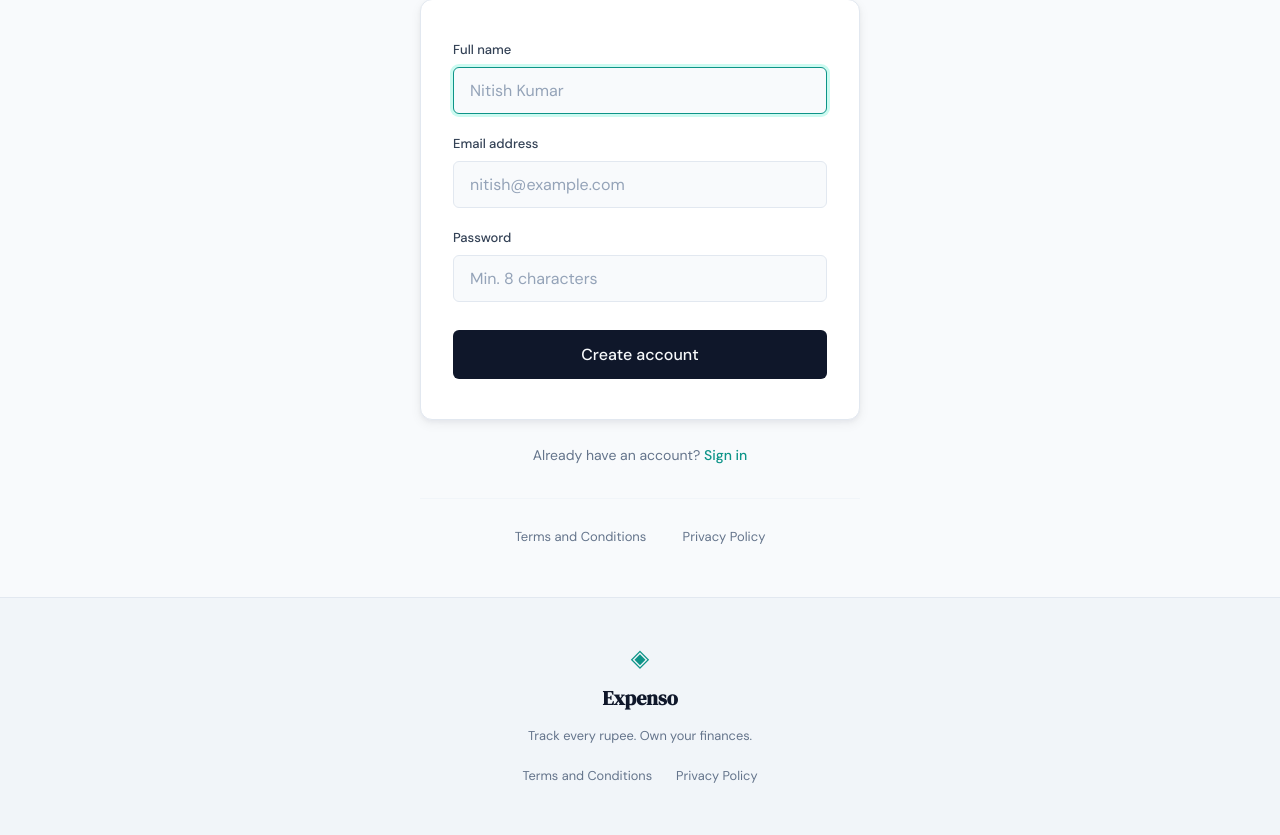
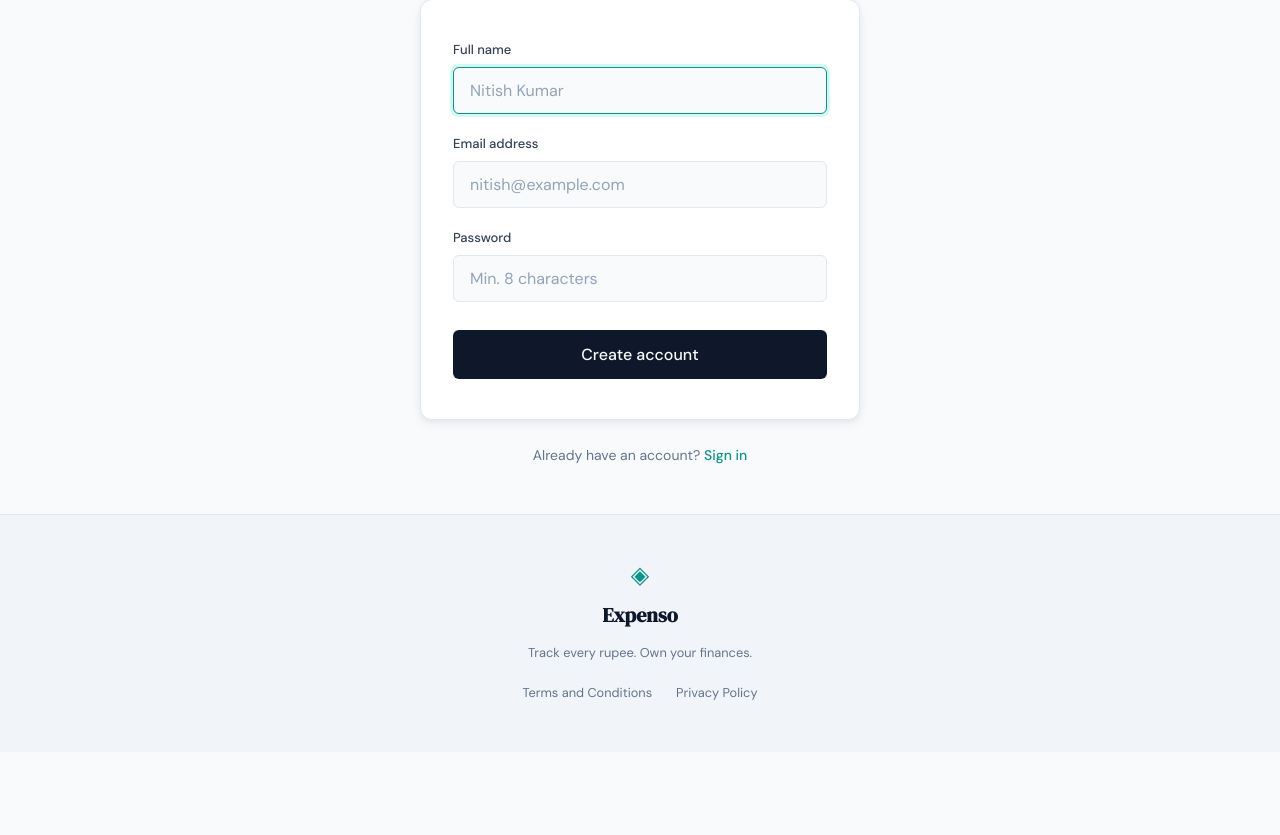
Before and after one commit to KrishnaCodeCrafter/Expenso, a Flask app: page /register in a window 1280 px wide. Shown: the part 228-1063 px from the top of the page. After the commit the page ends 928 px from the top, so only its background shows below. Run offline with Flask 3, Linux system fonts and the light colour scheme.

Commit message:
feat: remove footer links for terms and privacy policy from login and register pages

```diff
--- a/templates/login.html
+++ b/templates/login.html
@@ -39,11 +39,6 @@
             <a href="{{ url_for('register') }}">Create one free</a>
         </p>
 
-        <div class="footer-links">
-            <a href="{{ url_for('terms') }}">Terms and Conditions</a>
-            <a href="{{ url_for('privacy') }}">Privacy Policy</a>
-        </div>
-
     </div>
 </section>
 
--- a/templates/register.html
+++ b/templates/register.html
@@ -45,11 +45,6 @@
             <a href="{{ url_for('login') }}">Sign in</a>
         </p>
 
-        <div class="footer-links">
-            <a href="{{ url_for('terms') }}">Terms and Conditions</a>
-            <a href="{{ url_for('privacy') }}">Privacy Policy</a>
-        </div>
-
     </div>
 </section>
 
```
